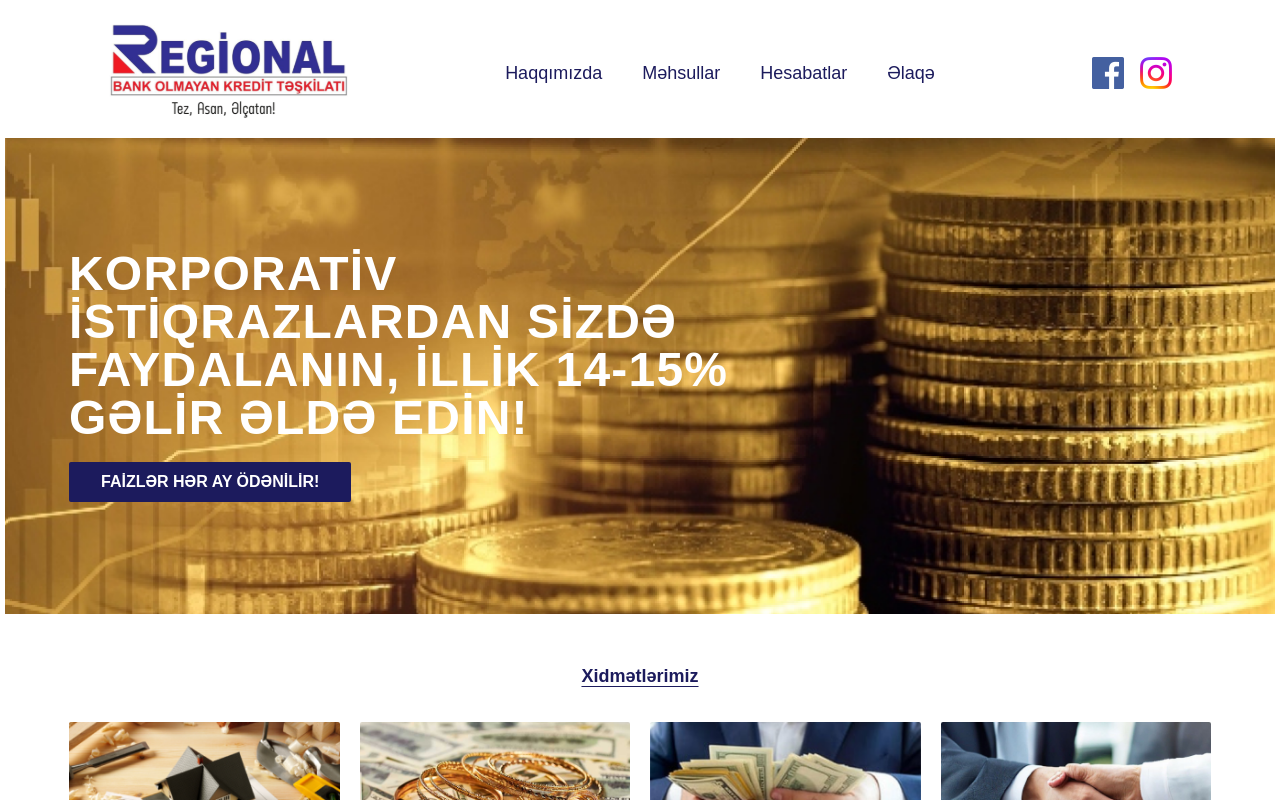
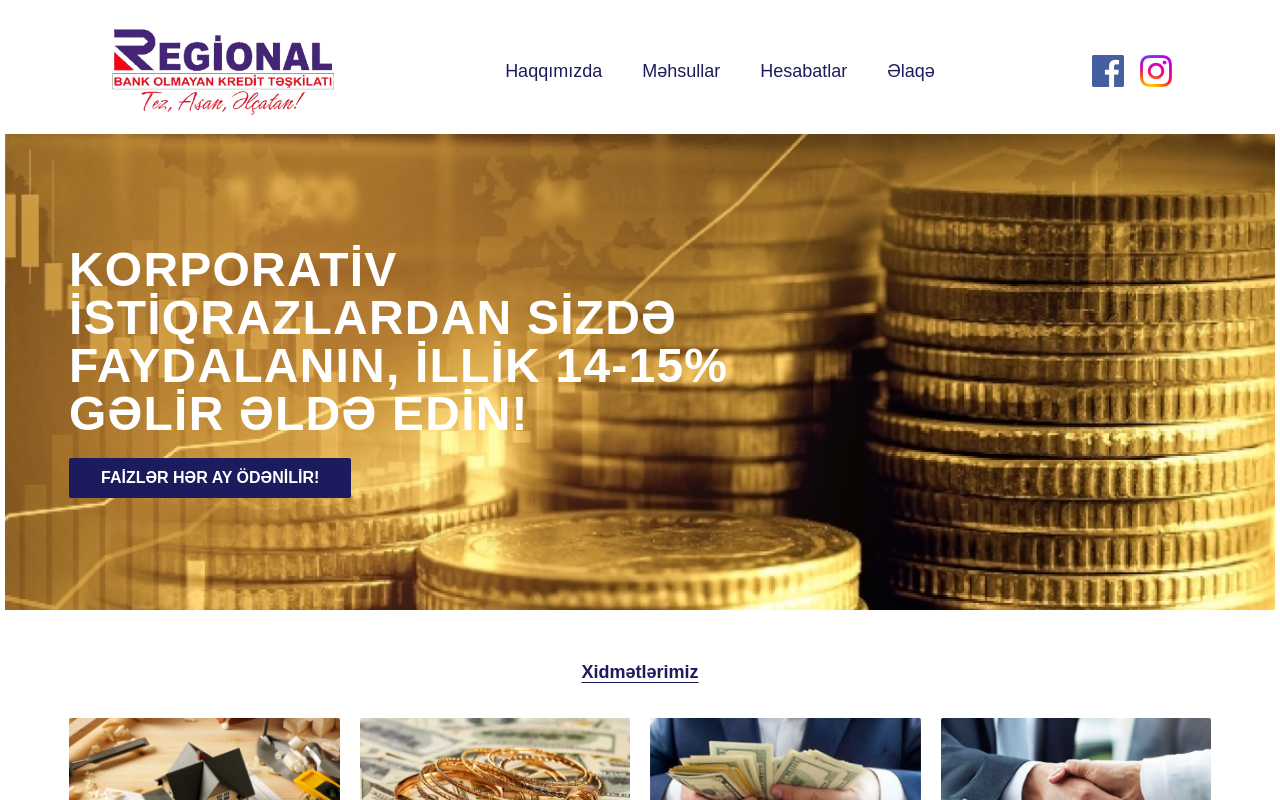
Before and after one commit to Gahramanoval301/regional-bokt, a Next.js app: page / in a window 1280 px wide. Shown: the top 800 px of the page. Built offline with nearby package versions, Linux system fonts and the light colour scheme.

Commit message:
new logo is added

```diff
--- a/src/components/_common/Header.tsx
+++ b/src/components/_common/Header.tsx
@@ -28,7 +28,7 @@ const Header = () => {
         <Link href="/">
           <Image
             className="w-40 sm:w-60"
-            src={"/common/regional_bokt.svg"}
+            src={"/common/regional_bokt.png"}
             width={280}
             height={140}
             alt="Regional Bokt"
```
Also changed, not shown: public/common/regional_bokt.png (added).
